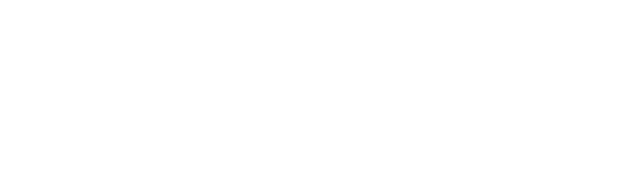
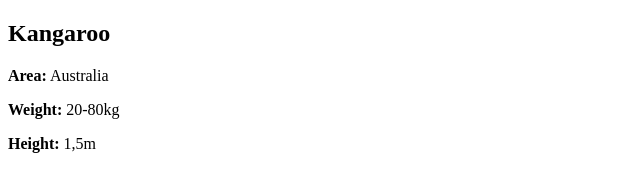
Before and after one commit to DrBelaf/myProjct, a plain HTML site: page index.html in a window 1280 px wide. Shown: the whole page, without its empty margins (0-640 px from the left). Drawn offline with Linux system fonts and the light colour scheme.

Commit message:
two commit

```diff
--- a/index.html
+++ b/index.html
@@ -7,6 +7,11 @@
     <title>Document</title>
 </head>
 <body>
-
+      <h2>Kangaroo</h2>
+      <lmg width=350px src="pictures/Kangaroo.jpg">
+      <p><b>Area:</b> Australia</p>
+      <p><b>Weight:</b> 20-80kg</p>
+      <p><b>Height:</b> 1,5m</p>
+      <br>
 </body>
 </html>
```
